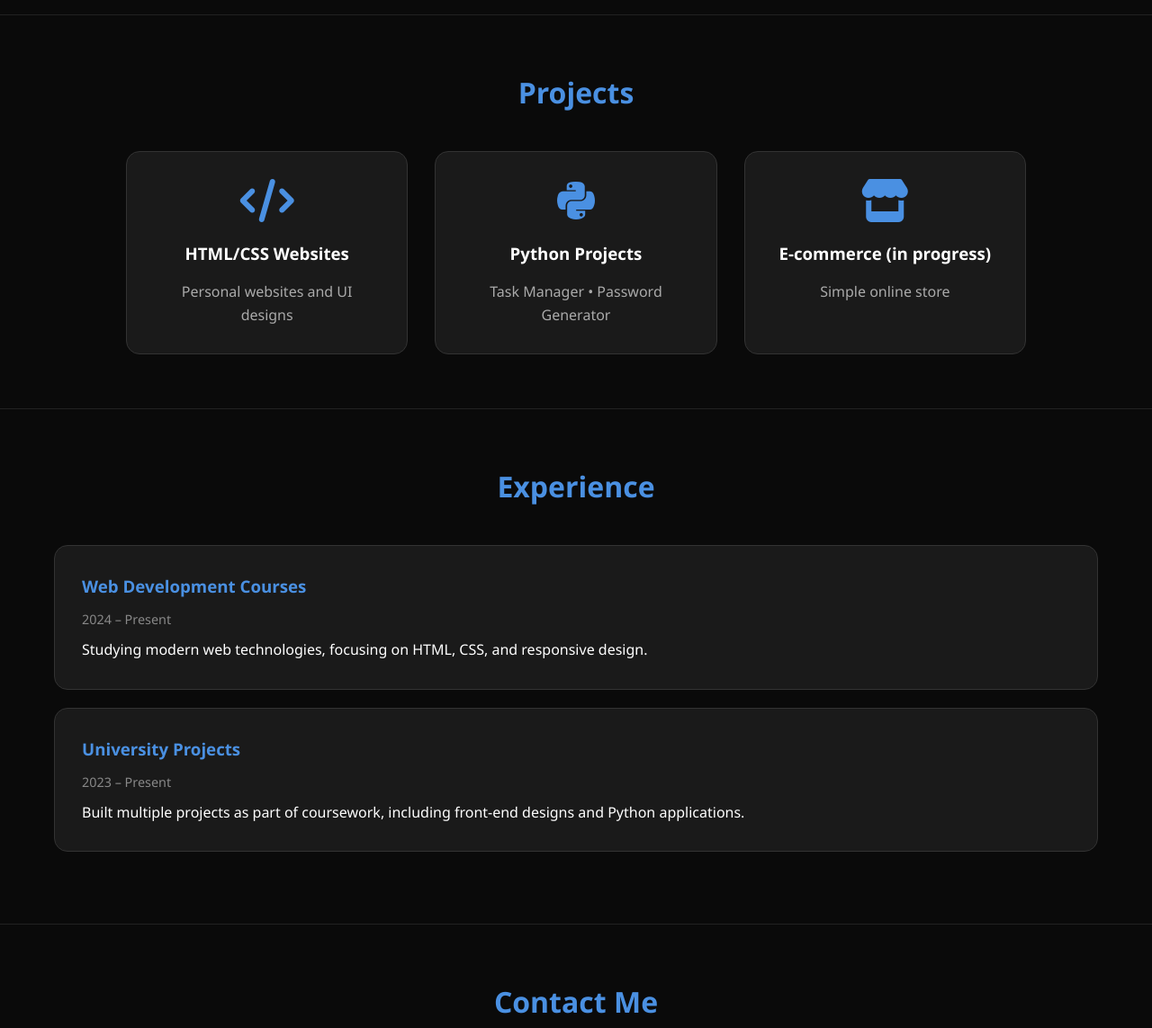
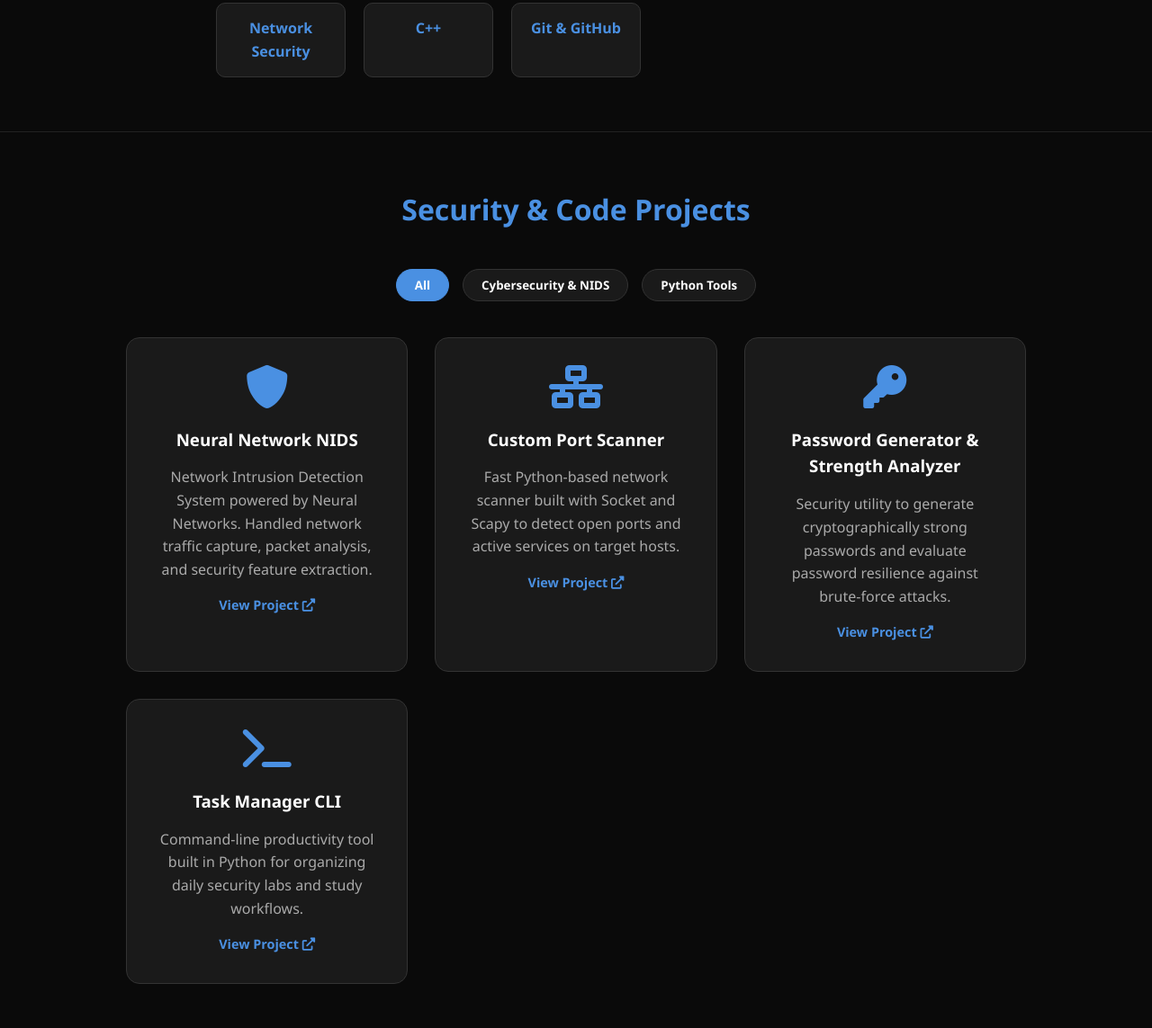
Before and after one commit to mubarak-kh/profile, a plain HTML site: page index.html in a window 1280 px wide. Shown: the part 1270-2413 px from the top of the page at 90% size. Drawn offline with Linux system fonts and the light colour scheme.

Commit message:
Add files via upload

```diff
--- a/index.html
+++ b/index.html
@@ -3,7 +3,7 @@
 <head>
     <meta charset="UTF-8">
     <meta name="viewport" content="width=device-width, initial-scale=1.0">
-    <title>Mubarak | Portfolio</title>
+    <title>Mubarak Khaled | Cybersecurity & Penetration Testing</title>
     <link rel="stylesheet" href="style.css">
     <link rel="stylesheet" href="https://cdnjs.cloudflare.com/ajax/libs/font-awesome/6.0.0/css/all.min.css">
 </head>
@@ -13,10 +13,10 @@
     <header>
         <div class="container">
             <nav>
-                <div class="logo">Mubarak</div>
+                <div class="logo">Mubarak<span style="color:#fff;">.sec</span></div>
                 <ul class="nav-links">
                     <li><a href="#about">About</a></li>
-                    <li><a href="#skills">Skills</a></li>
+                    <li><a href="#skills">Skills & Tools</a></li>
                     <li><a href="#projects">Projects</a></li>
                     <li><a href="#experience">Experience</a></li>
                     <li><a href="#contact">Contact</a></li>
@@ -27,17 +27,16 @@
                 <div class="hero-text">
                     <p class="greeting">Hello, I'm</p>
                     <h1>Mubarak Khaled</h1>
-                    <h2>Information Engineering Student | Front-End Developer</h2>
-                    <p class="location">Based in Syria – Available for Remote and Freelance work.</p>
-                    <p class="description">Building high-quality websites with a strong focus on design, performance, and user experience.</p>
+                    <h2>Information Engineering Student | Aspiring Penetration Tester</h2>
+                    <p class="location">Based in Syria – Open to Junior Cybersecurity Roles & Remote Opportunities.</p>
+                    <p class="description">Focused on offensive security, vulnerability assessment, network traffic analysis, and building custom Python security tools.</p>
                     <div class="hero-buttons">
-                        <a href="#projects" class="btn primary">Projects</a>
+                        <a href="#projects" class="btn primary">Security Projects</a>
                         <a href="#contact" class="btn secondary">Contact Me</a>
                     </div>
                 </div>
                 <div class="hero-image">
                     <div class="image-frame">
-                        <!-- ضع رابط صورتك هنا -->
                         <img src="mubarak.jpg" alt="Mubarak">
                     </div>
                 </div>
@@ -48,21 +47,24 @@
     <!-- About Section -->
     <section id="about" class="about">
         <div class="container">
-            <h2>About</h2>
-            <p>I'm a 21-year-old Information Engineering student in my third year at Al-Wadi International University. Passionate about Front-End Development, AI, and Cybersecurity. I enjoy building clean, responsive websites and constantly improving my skills through courses and hands-on projects. Outside of coding, I practice boxing and aim to work with a tech company after graduation.</p>
+            <h2>About Me</h2>
+            <p>I'm a 22-year-old Information Engineering student in my fourth year at Al-Wadi International University, specializing in Cybersecurity with a strong focus on Penetration Testing and Red Teaming. I enjoy analyzing network packets, uncovering web vulnerabilities, and automating security tasks with Python. My background in web fundamentals (HTML/CSS) gives me a deeper understanding of how web applications work—and how to break and secure them. Outside of cybersecurity, I practice boxing and aim to join a security team after graduation.</p>
+
         </div>
     </section>
 
     <!-- Skills Section -->
     <section id="skills" class="skills">
         <div class="container">
-            <h2>Skills</h2>
+            <h2>Skills & Security Tools</h2>
             <div class="skills-grid">
-                <div class="skill-card">HTML</div>
-                <div class="skill-card">CSS</div>
+                <div class="skill-card">Penetration Testing</div>
+                <div class="skill-card">Nmap</div>
+                <div class="skill-card">Burp Suite</div>
+                <div class="skill-card">Linux / Kali</div>
+                <div class="skill-card">Python (Scapy / Requests)</div>
+                <div class="skill-card">Network Security</div>
                 <div class="skill-card">C++</div>
-                <div class="skill-card">Python</div>
-                <div class="skill-card">VS Code</div>
                 <div class="skill-card">Git & GitHub</div>
             </div>
         </div>
@@ -71,40 +73,33 @@
     <!-- Projects Section -->
     <section id="projects" class="projects">
         <div class="container">
-            <h2>Projects</h2>
-            <div class="projects-grid">
-                <div class="project-card">
-                    <i class="fas fa-code project-icon"></i>
-                    <h3>HTML/CSS Websites</h3>
-                    <p>Personal websites and UI designs</p>
-                </div>
-                <div class="project-card">
-                    <i class="fab fa-python project-icon"></i>
-                    <h3>Python Projects</h3>
-                    <p>Task Manager • Password Generator</p>
-                </div>
-                <div class="project-card">
-                    <i class="fas fa-store project-icon"></i>
-                    <h3>E-commerce (in progress)</h3>
-                    <p>Simple online store</p>
-                </div>
+            <h2>Security & Code Projects</h2>
+
+            <!-- أزرار الفلترة -->
+            <div class="filter-buttons">
+                <button class="filter-btn active" data-filter="all">All</button>
+                <button class="filter-btn" data-filter="cyber">Cybersecurity & NIDS</button>
+                <button class="filter-btn" data-filter="python">Python Tools</button>
             </div>
+
+            <!-- هنا سيتم عرض المشاريع تلقائياً من ملف projects.js -->
+            <div class="projects-grid" id="projects-container"></div>
         </div>
     </section>
 
     <!-- Experience Section -->
     <section id="experience" class="experience">
         <div class="container">
-            <h2>Experience</h2>
+            <h2>Experience & Academic Work</h2>
             <div class="experience-card">
-                <h3>Web Development Courses</h3>
-                <p class="date">2024 – Present</p>
-                <p>Studying modern web technologies, focusing on HTML, CSS, and responsive design.</p>
+                <h3>Cybersecurity & Offensive Security Training</h3>
+                <p class="date">2025 – Present</p>
+                <p>Hands-on practice with network reconnaissance using Nmap, web application security testing with Burp Suite, and developing custom Python scripts using Scapy and Requests.</p>
             </div>
             <div class="experience-card">
-                <h3>University Projects</h3>
+                <h3>University Security & Software Projects</h3>
                 <p class="date">2023 – Present</p>
-                <p>Built multiple projects as part of coursework, including front-end designs and Python applications.</p>
+                <p>Co-developing an AI-powered Network Intrusion Detection System (NIDS) focusing on traffic capture and threat analysis, alongside coursework projects in C++ and Python.</p>
             </div>
         </div>
     </section>
@@ -113,7 +108,7 @@
     <section id="contact" class="contact">
         <div class="container">
             <h2>Contact Me</h2>
-            <p>If you'd like to collaborate or have an opportunity</p>
+            <p>Looking for a dedicated Junior Penetration Tester or Security Intern? Let's connect.</p>
             <a href="mailto:moparakkhaled123321@gmail.com" class="btn primary">Send an Email</a>
         </div>
     </section>
@@ -123,7 +118,7 @@
         <p>© 2026 Mubarak Khaled. All rights reserved.</p>
        <div class="social-links">
     <!-- واتساب -->
-    <a href="https://wa.me/0982087385" target="_blank">
+    <a href="https://wa.me/963982087385" target="_blank">
         <img src="https://cdn-icons-png.flaticon.com/512/733/733585.png" alt="واتساب" width="30" height="30">
     </a>
 
@@ -140,6 +135,9 @@
 
     </footer>
 
+
+
+    <script src="projects.js"></script>
     <script src="script.js"></script>
 </body>
 </html>
--- /dev/null
+++ b/projects.js
@@ -0,0 +1,30 @@
+const myProjects = [
+    {
+        title: "Neural Network NIDS",
+        category: "cyber", // التصنيفات: cyber, python, cpp
+        icon: "fas fa-shield-alt",
+        description: "Network Intrusion Detection System powered by Neural Networks. Handled network traffic capture, packet analysis, and security feature extraction.",
+        link: "https://github.com"
+    },
+    {
+        title: "Custom Port Scanner",
+        category: "python",
+        icon: "fas fa-network-wired",
+        description: "Fast Python-based network scanner built with Socket and Scapy to detect open ports and active services on target hosts.",
+        link: "https://github.com"
+    },
+    {
+        title: "Password Generator & Strength Analyzer",
+        category: "python",
+        icon: "fas fa-key",
+        description: "Security utility to generate cryptographically strong passwords and evaluate password resilience against brute-force attacks.",
+        link: "https://github.com"
+    },
+    {
+        title: "Task Manager CLI",
+        category: "python",
+        icon: "fas fa-terminal",
+        description: "Command-line productivity tool built in Python for organizing daily security labs and study workflows.",
+        link: "https://github.com"
+    }
+];
--- a/script.js
+++ b/script.js
@@ -43,3 +43,45 @@ document.querySelectorAll('section').forEach(section => {
     section.style.transition = 'all 0.6s ease-out';
     observer.observe(section);
 });
+
+// Render and Filter Projects from projects.js
+const projectsContainer = document.getElementById('projects-container');
+const filterButtons = document.querySelectorAll('.filter-btn');
+
+function displayProjects(filter = 'all') {
+    projectsContainer.innerHTML = '';
+
+    const filtered = filter === 'all'
+        ? myProjects
+        : myProjects.filter(project => project.category === filter);
+
+    filtered.forEach(project => {
+        const linkHtml = project.link && project.link !== "#"
+            ? `<a href="${project.link}" target="_blank" class="project-link">View Project <i class="fas fa-external-link-alt"></i></a>`
+            : '';
+
+        const card = `
+            <div class="project-card">
+                <i class="${project.icon} project-icon"></i>
+                <h3>${project.title}</h3>
+                <p>${project.description}</p>
+                ${linkHtml}
+            </div>
+        `;
+        projectsContainer.innerHTML += card;
+    });
+}
+
+// Event listeners for filter buttons
+filterButtons.forEach(btn => {
+    btn.addEventListener('click', () => {
+        document.querySelector('.filter-btn.active').classList.remove('active');
+        btn.classList.add('active');
+        displayProjects(btn.getAttribute('data-filter'));
+    });
+});
+
+// Initial load
+if (typeof myProjects !== 'undefined') {
+    displayProjects('all');
+}
--- a/style.css
+++ b/style.css
@@ -360,3 +360,55 @@ footer {
         justify-content: center;
     }
 }
+/* Filter Buttons */
+.filter-buttons {
+    display: flex;
+    justify-content: center;
+    gap: 15px;
+    margin-bottom: 40px;
+    flex-wrap: wrap;
+}
+
+.filter-btn {
+    background: #1a1a1a;
+    color: #fff;
+    border: 1px solid #333;
+    padding: 8px 20px;
+    border-radius: 20px;
+    cursor: pointer;
+    font-weight: 600;
+    transition: all 0.3s;
+}
+
+.filter-btn:hover, .filter-btn.active {
+    background: #4a90e2;
+    border-color: #4a90e2;
+    color: #fff;
+}
+
+/* Project Link */
+.project-link {
+    display: inline-block;
+    margin-top: 15px;
+    color: #4a90e2;
+    text-decoration: none;
+    font-size: 0.9rem;
+    font-weight: 600;
+}
+
+.project-link:hover {
+    text-decoration: underline;
+}
+
+/* Social Links spacing */
+.social-links {
+    margin-top: 15px;
+    display: flex;
+    justify-content: center;
+    gap: 15px;
+}
+.social-links a {
+    color: #fff;
+    font-size: 30px;
+    margin: 0 10px;
+}
```
